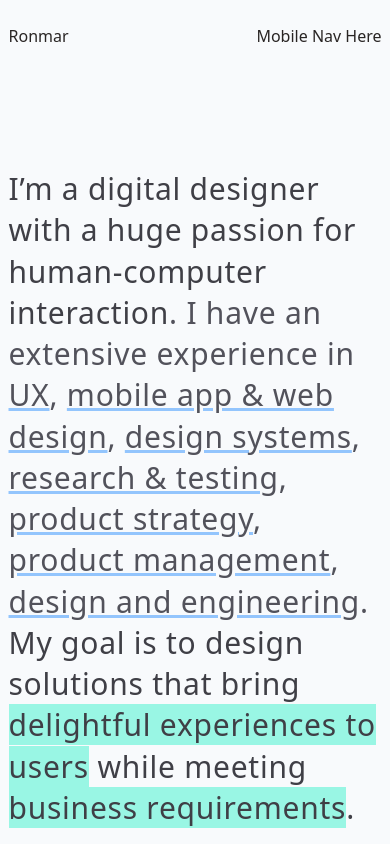
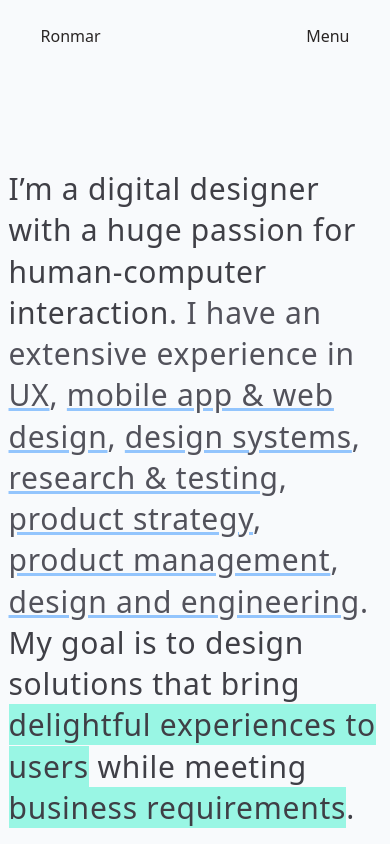
Before and after one commit to heyronmar/web, a Next.js app: page /about in a window 390 px wide. Shown: the top 844 px of the page. Built offline with nearby package versions, Linux system fonts and the light colour scheme.

Commit message:
mobile-nav-included

```diff
--- a/components/Header.jsx
+++ b/components/Header.jsx
@@ -2,11 +2,12 @@ import Link from "next/link";
 
 //built components
 import Nav from "@/components/Nav"
+import MobileNav from "@/components/MobileNav";
 
 const Header = () => {
   return (
    <header className="py-5">
-        <div className="container p-0 mx-auto flex justify-between items-center">
+        <div className="container xl:p-0 mx-auto flex justify-between items-center">
 
             {/* Logo here */}
 
@@ -22,7 +23,7 @@ const Header = () => {
 
             {/* Mobile Nav */}
            <div className="xl:hidden">
-                Mobile Nav Here
+                <MobileNav />
            </div>
 
         </div>
--- /dev/null
+++ b/components/MobileNav.tsx
@@ -0,0 +1,73 @@
+"use client"
+
+import React from 'react';
+import { Sheet, SheetContent, SheetTrigger } from '@/components/ui/sheet';
+import { usePathname } from 'next/navigation';
+import Link from 'next/link';
+import { CiMenuBurger } from 'react-icons/ci';
+import DiscoverNZ from '@/app/play/discover-nz/page';
+
+const links = [
+
+    {
+        name:"work",
+        path:"/",
+    },
+    {
+        name:"play",
+        path:"/play",
+    },
+    // {
+    //     name:"writings",
+    //     path:"/writings",
+    // },
+    {
+        name:"about",
+        path:"/about",
+    },
+    {
+        name:"Useful links",
+        path:"/links",
+    },
+    {
+        name:"Contact",
+        path:"/contact",
+    },
+
+
+];
+
+function MobileNav() {
+    const pathname = usePathname();
+    const year = new Date().getFullYear();
+    return (
+        <Sheet>
+            <SheetTrigger className='flex justify-center items-center'>
+                Menu
+            </SheetTrigger>
+            <SheetContent className='flex flex-col'>
+                <div>
+                    <Link href={"/"} className='text-2xl first-letter:capitalize my-3'>
+                        Ronmar
+                    </Link>
+                </div>
+                <div className='flex flex-col '>
+                    {links.map((link, index)=>{
+                        return <>
+                            <Link href={link.path} className='text-2xl first-letter:capitalize my-3 hover:text-blue-600 leading-'>
+                                {link.name}
+                            </Link>
+                        </>
+                    })}
+                </div>
+                <div className='mt-4 pt-8 font-light border-t border-t-zinc-200'>
+                    <div className='text-sm text-zinc-500'>Copyright © {year} - Created by Ronmar Lacamiento using <Link href={"https://nextjs.org/"} className='text-blue-600'>NextJS</Link> and <Link href={"https://tailwindcss.com/"} className='text-blue-600'>Tailwind CSS</Link>. Typeset is <Link href={"https://fonts.google.com/specimen/DM+Sans"} className='text-blue-600'>DM Sans</Link>.</div>
+                    <div className='text-sm text-zinc-500'>Made with 🖤🖤🖤 from Aotearoa.</div>
+                </div>
+
+            </SheetContent>
+        </Sheet>
+    )
+}
+
+export default MobileNav
```
